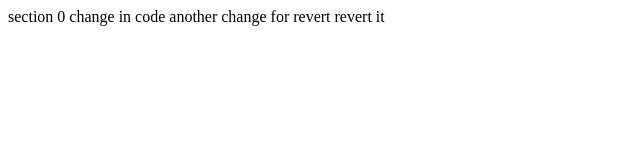
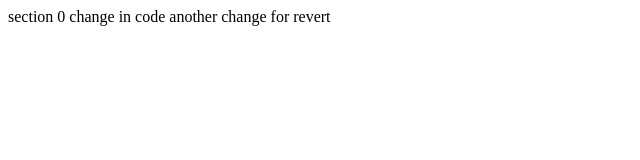
Before and after one commit to navyasri512/preoject_dir, a plain HTML site: page index.html in a window 1280 px wide. Shown: the full height of the page, 0-640 px from the left. Drawn offline with Linux system fonts and the light colour scheme.

Commit message:
Revert "revert again"
This reverts commit 1acc2cd17086215a90d2afe52491cf8b4720a9e5.

```diff
--- a/index.html
+++ b/index.html
@@ -6,6 +6,5 @@
         section 0
         change in code
         another change for revert
-        revert it
     </body>
 </html>
```
